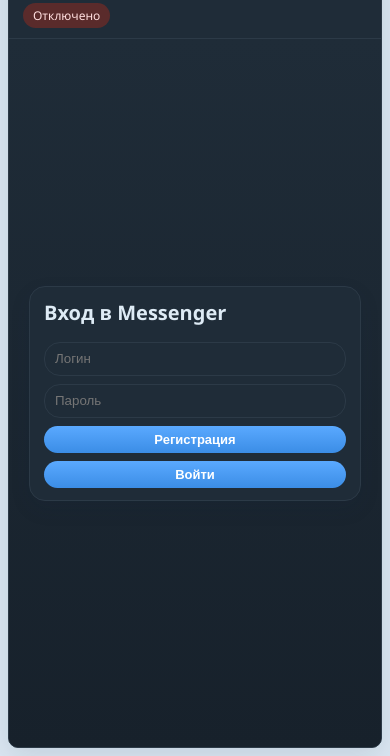
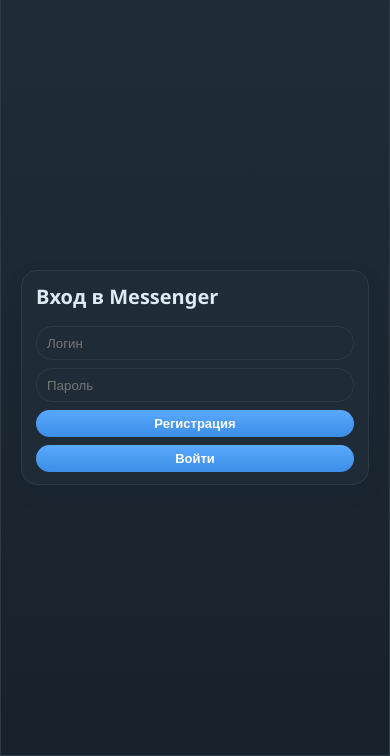
Before and after one commit to Griigorenkodm/mess, a website: page public/index.html in a window 390 px wide. Shown: the part 88-844 px from the top of the page. Drawn offline with Linux system fonts and the light colour scheme.

Commit message:
visual for pc

```diff
--- a/public/styles.css
+++ b/public/styles.css
@@ -1,5 +1,11 @@
 * {
   box-sizing: border-box;
+}
+
+:root,
+html,
+body {
+  height: 100%;
 }
 
 :root {
@@ -44,21 +50,21 @@ body {
   background: var(--bg);
   color: var(--text);
   min-height: 100dvh;
-  padding: 10px;
+  padding: 0;
 }
 
 .app {
-  width: min(700px, 100%);
-  height: calc(100dvh - 20px);
-  min-height: 700px;
-  margin: 0 auto;
+  width: 100%;
+  height: 100dvh;
+  min-height: 0;
+  margin: 0;
   background: var(--surface);
   border: 1px solid var(--border);
-  border-radius: var(--radius-lg);
+  border-radius: 0;
   display: grid;
   grid-template-rows: auto 1fr auto;
   overflow: hidden;
-  box-shadow: 0 8px 30px rgba(16, 42, 67, 0.12);
+  box-shadow: none;
 }
 
 .messenger-shell {
@@ -402,13 +408,13 @@ body[data-theme="dark"] .mode-btn.active {
 
 @media (max-width: 900px) {
   body {
-    padding: 8px;
+    padding: 0;
   }
 
   .app {
     width: 100%;
-    height: calc(100dvh - 16px);
-    border-radius: 10px;
+    height: 100dvh;
+    border-radius: 0;
   }
 
   .chat-layout {
```
